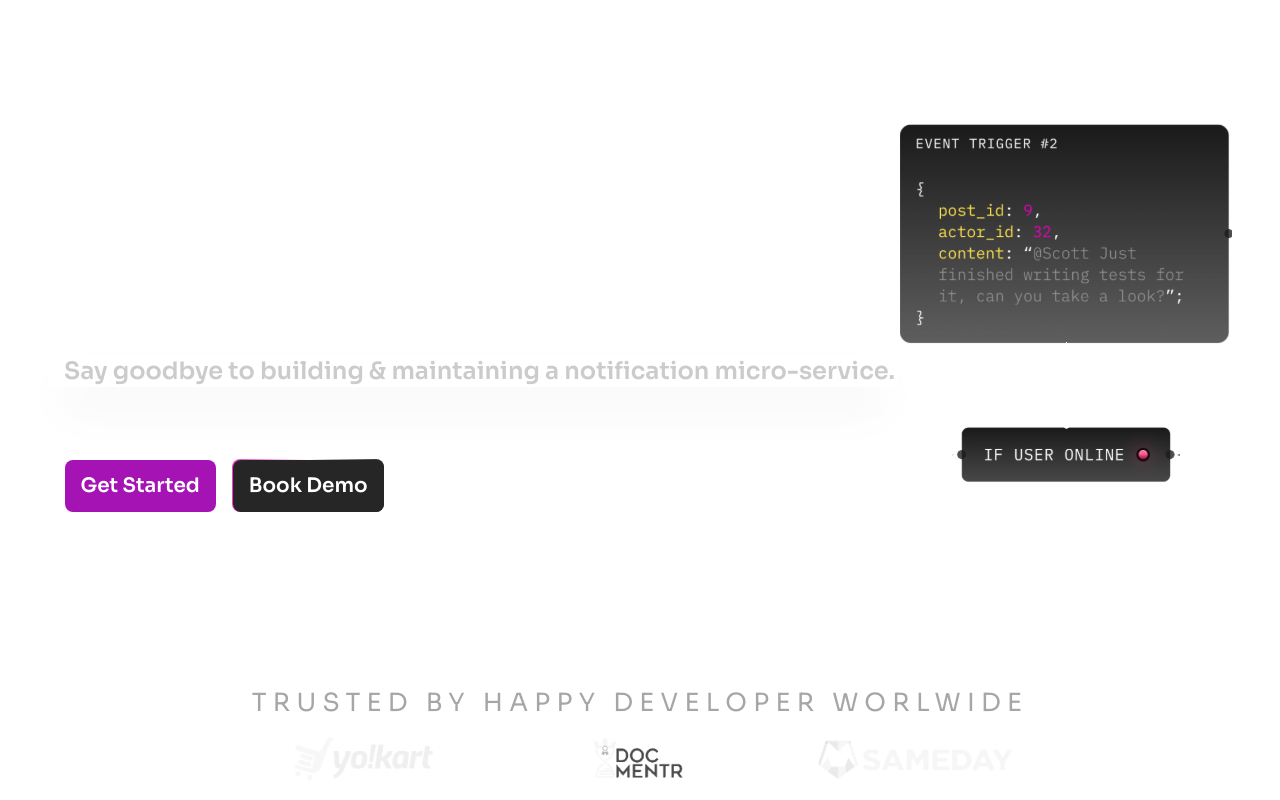
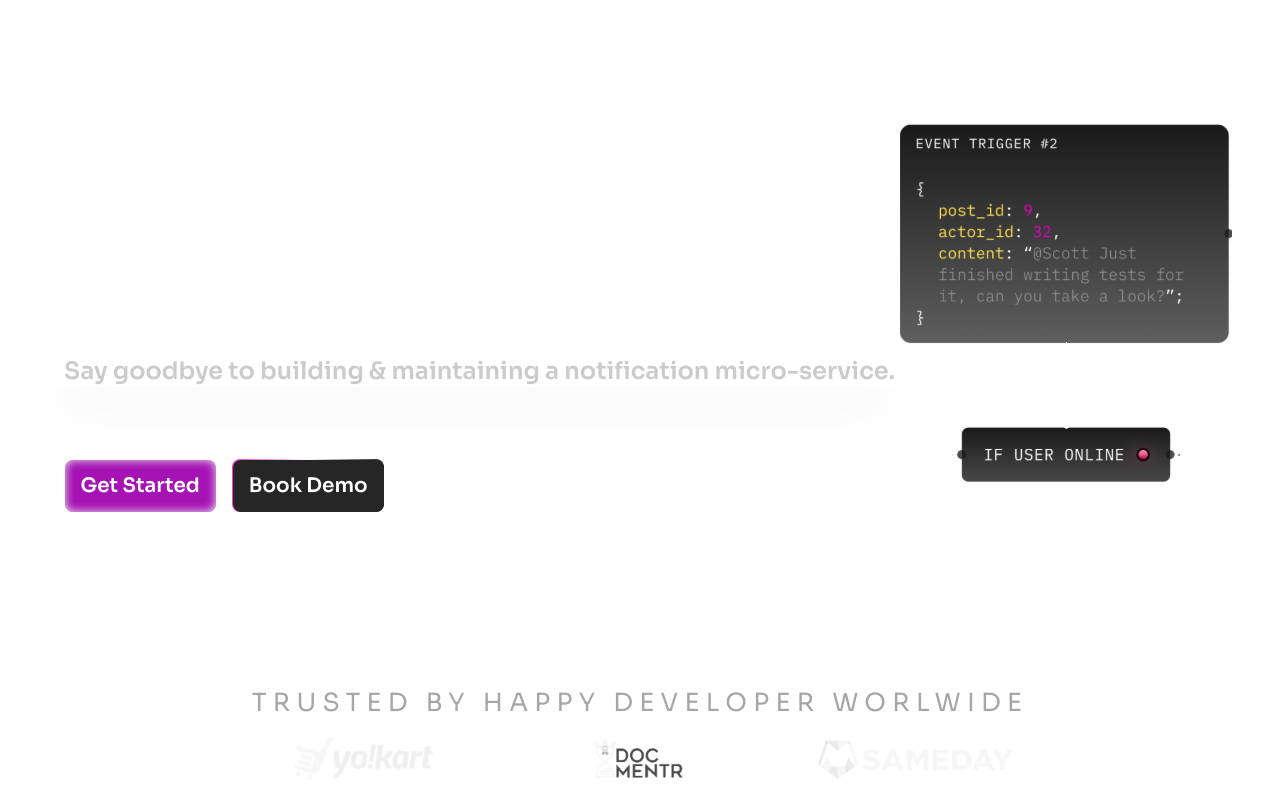
Before and after one commit to Ashrayaa/Engagespot-New, a Next.js app: page /components/Introduction in a window 1280 px wide. Built offline with nearby package versions, Linux system fonts and the light colour scheme.

Commit message:
BUTTON BG FIX

```diff
--- a/pages/components/Introduction.tsx
+++ b/pages/components/Introduction.tsx
@@ -21,7 +21,7 @@ const Introduction = (props: Props) => {
           </p>
           <div className="flex gap-4 justify-center xl:mt-10 lg:justify-start lg:ml-3 md:-ml-44 md:pl-1 py-6">
             <div className="bg-white p-[0.5px] rounded-lg shadow-white">
-              <button className="border-none text-lg xl:text-xl xl:py-3 rounded-lg font-semibold  p-2 px-4 bg-[#a513b4] text-white">
+              <button className="border-none text-lg xl:text-xl xl:py-3 rounded-lg shadow-[inset_0_0px_10px_#EFEFEF] font-semibold  p-2 px-4 bg-[#a513b4] text-white">
                 Get Started
               </button>
             </div>
```
